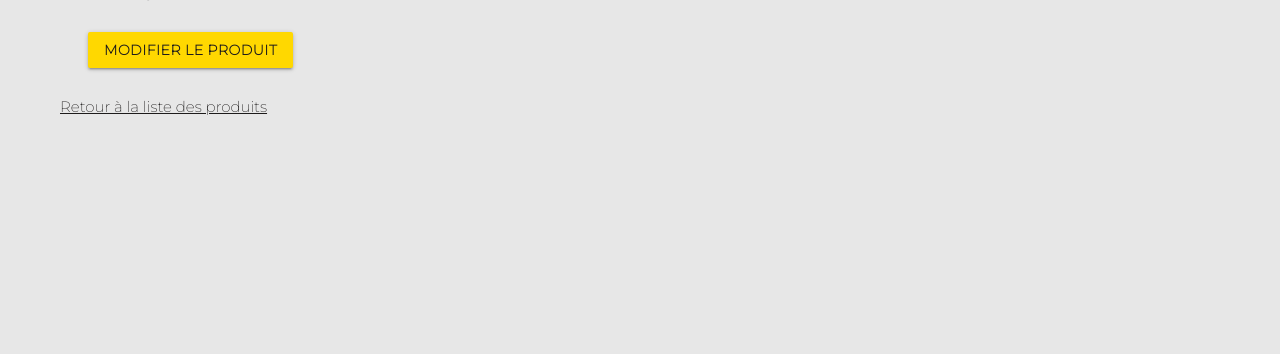
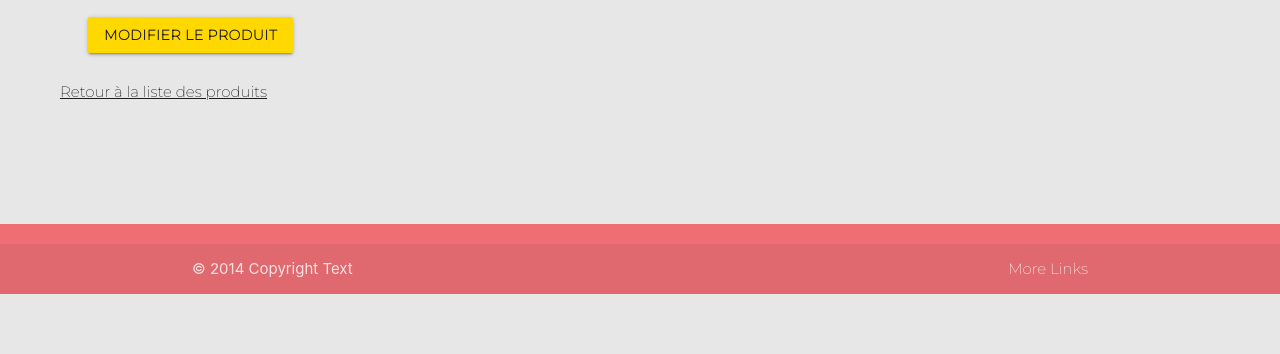
Before and after one commit to pierreyvesdonze/teststripe, a Symfony app: template templates/admin/product/show.html.twig in a window 1280 px wide. Shown: the part 506-860 px from the top of the page. After the commit the page ends 800 px from the top, so only its background shows below. Run offline with Twig, Linux system fonts and the light colour scheme; the template is opened without the code that fills it, so the values that code supplies are empty; some libraries are stand-ins or nearby versions.

Commit message:
Add sticky footer

```diff
--- a/templates/base.html.twig
+++ b/templates/base.html.twig
@@ -49,6 +49,10 @@
     {% block body %}
     {% endblock %}
 
+    {# FOOTER #}
+    {% include "footer/footer.html.twig" %}
+
+
     {# JS #}
     {% block javascripts %}
     <script src="https://code.jquery.com/jquery-3.5.1.js"
--- /dev/null
+++ b/templates/footer/footer.html.twig
@@ -0,0 +1,8 @@
+<footer class="page-footer">
+    <div class="footer-copyright">
+        <div class="container">
+            © 2014 Copyright Text
+            <a class="grey-text text-lighten-4 right" href="#!">More Links</a>
+        </div>
+    </div>
+</footer>
--- a/templates/product/show.html.twig
+++ b/templates/product/show.html.twig
@@ -10,13 +10,13 @@
     {% include "product/_show.infos.html.twig" %}
 
     {# Product description #}
-    <h2>Description</h2>
+    <h2 id="product-description">Description</h2>
     <p>{{ product.description }}</p>
 
     {# TODO Ajouter produits similaires #}
 
     {# User rates + form #}
-    <h2>Avis clients</h2>
+    <h2 id="product-rates">Avis clients</h2>
 
     <a href="{{ path('add_user_rate', {'id':product.id}) }}" class="btn custom-btn">Laisser un avis</a>
 
```
Also changed, not shown: templates/product/_gallery.html.twig (added, +41 -0 lines), templates/product/_show.infos.html.twig (+7 -38 lines), public/assets/css/style.css, public/assets/css/style.scss, templates/admin/product/show.html.twig (indentation only), 1 other file.
